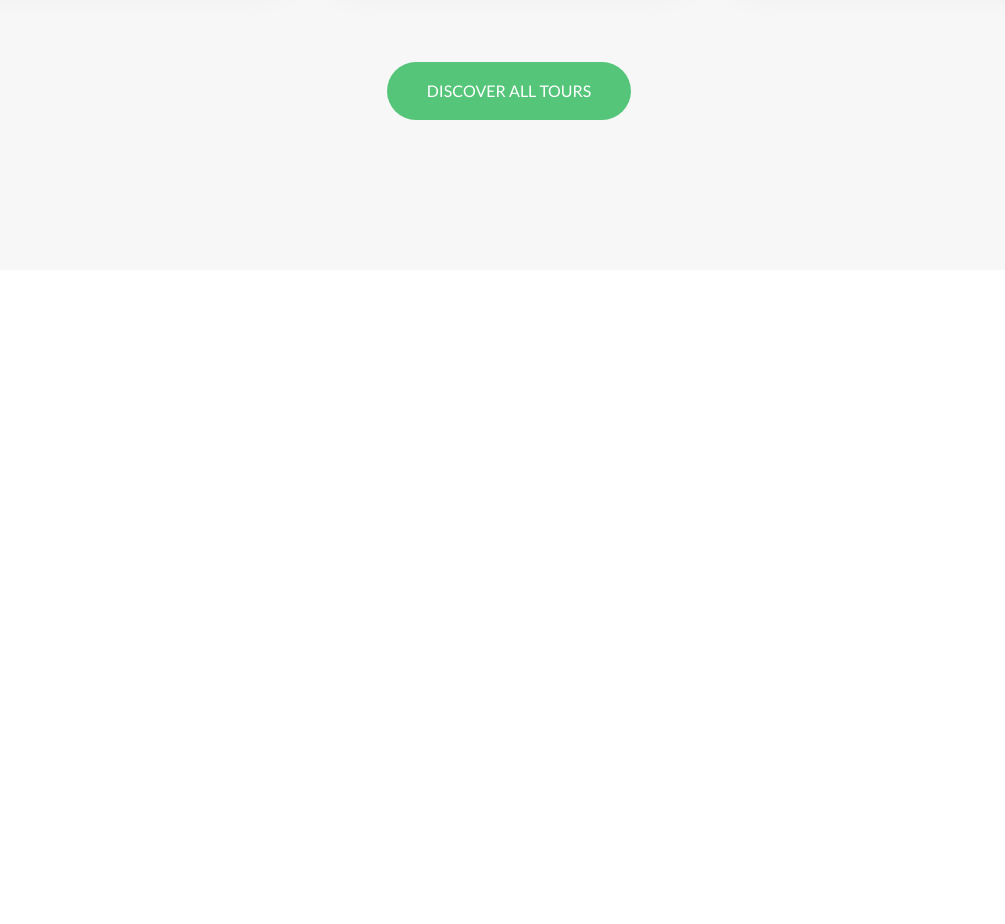
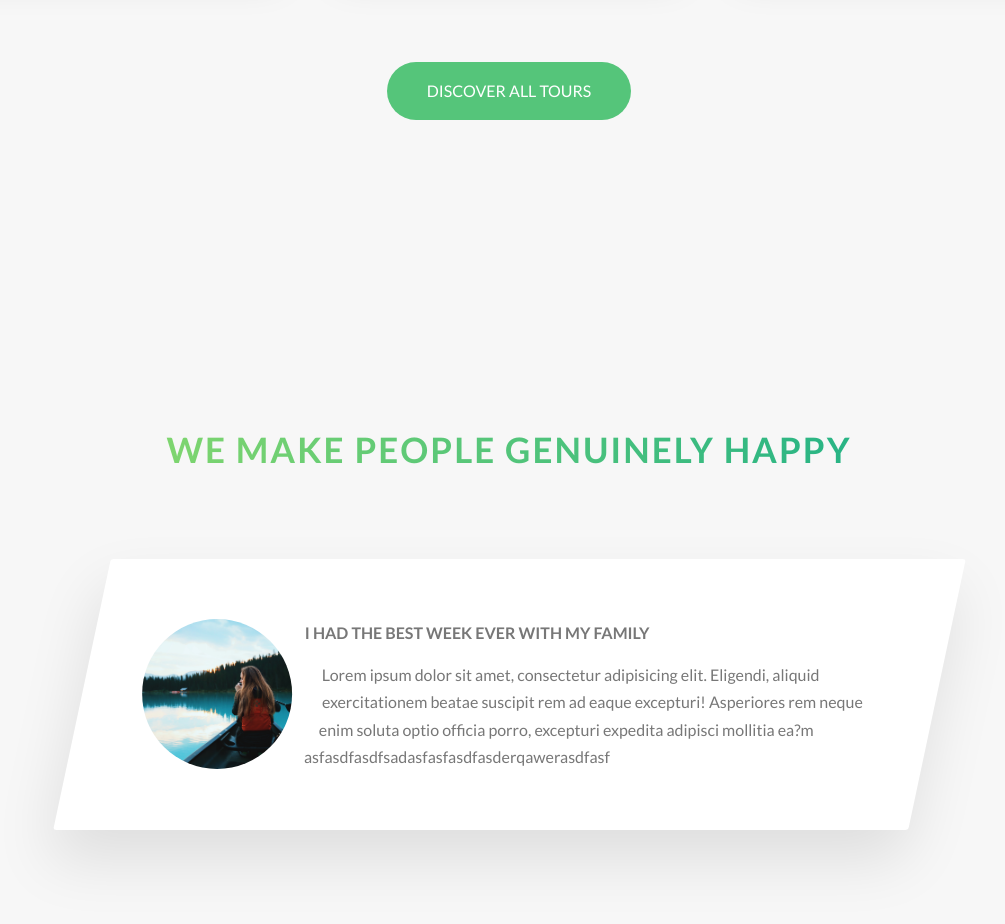
Before and after one commit to Malaxor/Advanced_CSS_and_Sass, a website: page Natours/index.html in a window 1280 px wide. Shown: the part 3080-4004 px from the top of the page, without its empty margins (131-1136 px from the left). Before the commit the page ends 3380 px from the top, so only its background shows below. Drawn offline with Linux system fonts and the light colour scheme.

Commit message:
natours project: stories section (part 1)

```diff
--- a/Natours/index.html
+++ b/Natours/index.html
@@ -101,7 +101,7 @@
                <div class="col-1-of-3">
                   <div class="card">
                      <div class="card__side card__side--front">
-                        <div class="card__picture card__picture--1">
+                        <div class="card__picture card__picture--1" role='img'>
                            &nbsp;
                         </div>
                         <h4 class="card__heading">
@@ -131,7 +131,7 @@
                <div class="col-1-of-3">
                   <div class="card">
                      <div class="card__side card__side--front">
-                        <div class="card__picture card__picture--2">
+                        <div class="card__picture card__picture--2" role="img">
                            &nbsp;
                         </div>
                         <div class="card__heading">
@@ -161,7 +161,7 @@
                <div class="col-1-of-3">
                   <div class="card">
                      <div class="card__side card__side--front">
-                        <div class="card__picture card__picture--3">
+                        <div class="card__picture card__picture--3" role="img">
                            &nbsp;
                         </div>
                         <div class="card__heading">
@@ -193,6 +193,30 @@
                <a href="#" class="btn btn--green">Discover all tours</a>
             </div>
          </section>
+         <section class="section-stories">
+            <div class="u-center-text u-margin-bottom-big">
+               <h2 class="heading-secondary">
+                  We make people genuinely happy
+               </h2>
+            </div>
+            <div class="row">
+               <div class="story">
+                  <figure class="story__shape">
+                     <img src="img/nat-8.jpg" alt="woman padding in a canoe" class="story__img">
+                     <figcaption class="story__caption">Mary Smith</figcaption>
+                  </figure>
+                  <div class="story__text">
+                     <h3 class="heading-tertiary u-margin-bottom-small">
+                        I had the best week ever with my family
+                     </h3>
+                     <p>
+                        Lorem ipsum dolor sit amet, consectetur adipisicing elit. Eligendi, aliquid exercitationem beatae suscipit rem ad eaque excepturi! Asperiores rem neque enim soluta optio officia porro, excepturi expedita adipisci mollitia ea?m asfasdfasdfsadasfasfasdfasderqawerasdfasf
+                     </p>
+                  </div>
+               </div>
+            </div>
+         </section>
       </main>
    </body>
 </html>
+<p></p>
--- a/Natours/sass/components/_card.scss
+++ b/Natours/sass/components/_card.scss
@@ -8,8 +8,8 @@
       height: 52rem;
       transition: all 0.8s ease;
       position: absolute;
-      // top: 0;
-      // left: 0;
+      top: 0;
+      left: 0;
       width: 100%;
       // hides the back of an element
       backface-visibility: hidden;
@@ -62,21 +62,21 @@
             to right bottom,
             $color-secondary-light,
             $color-secondary-dark),
-         url(../img/nat-5.jpg);
+            url(../img/nat-5.jpg);
       }
       &--2 {
          background-image: linear-gradient(
             to right bottom,
             $color-primary-light,
             $color-primary-dark),
-         url(../img/nat-6.jpg);
+            url(../img/nat-6.jpg);
       }
       &--3 {
          background-image: linear-gradient(
             to right bottom,
             $color-tertiary-light,
             $color-tertiary-dark),
-         url(../img/nat-7.jpg);
+            url(../img/nat-7.jpg);
       }
    }
    &__heading {
--- /dev/null
+++ b/Natours/sass/components/_story.scss
@@ -0,0 +1,30 @@
+.story {
+   width: 75%;
+   margin: 0 auto;
+   padding: 6rem;
+   // compensate for the translateX(-3rem)
+   padding-left: 9rem;
+   box-shadow: 0 3rem 6rem 0 rgba(0, 0, 0, 0.1);
+   background-color: $color-white;
+   border-radius: 3px;
+   font-size: $default-font-size;
+   transform: skewX(-12deg);
+
+   &__shape {
+      width: 15rem;
+      height: 15rem;
+      float: left;
+      -webkit-shape-outside: circle(50% at 50% 50%);
+      shape-outside: circle(50% at 50% 50%);
+      -webkit-clip-path: circle(50% at 50% 50%);
+      clip-path: circle(50% at 50% 50%);
+      // move circle to the left
+      transform: translateX(-3rem) skewX(12deg);
+   }
+   &__img {
+      height: 100%;
+   }
+   &__text {
+      transform: skewX(12deg);
+   }
+}
--- a/Natours/sass/main.scss
+++ b/Natours/sass/main.scss
@@ -11,6 +11,7 @@
 @import "components/_composition";
 @import "components/_feature-box";
 @import "components/_card";
+@import "components/_story";
 
 @import "layout/_header";
 @import "layout/_grid";
--- a/Natours/sass/pages/_home.scss
+++ b/Natours/sass/pages/_home.scss
@@ -10,7 +10,7 @@
       to right bottom,
       rgba($color-primary-light, 0.8),
       rgba($color-primary-dark, 0.8)),
-   url(../img/nat-4.jpg);
+      url(../img/nat-4.jpg);
    background-size: cover;
    transform: skewY(-7deg);
    margin-top: -10rem;
@@ -24,3 +24,7 @@
    padding: 25rem 0 15rem;
    margin-top: -10rem;
 }
+.section-stories {
+   padding: 15rem 0;
+   background-color: $color-grey-light-1;
+}
```
Also changed, not shown: Natours/css/style.css, Natours/sass/layout/_header.scss (line endings or trailing spaces), 1 other file.
